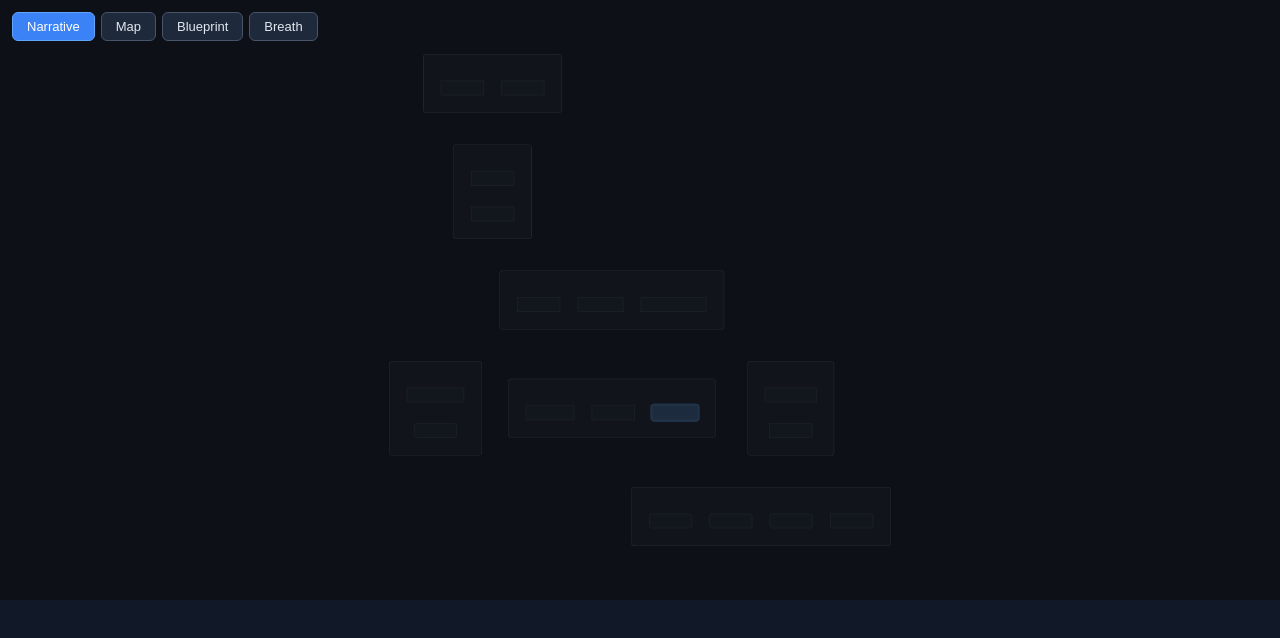
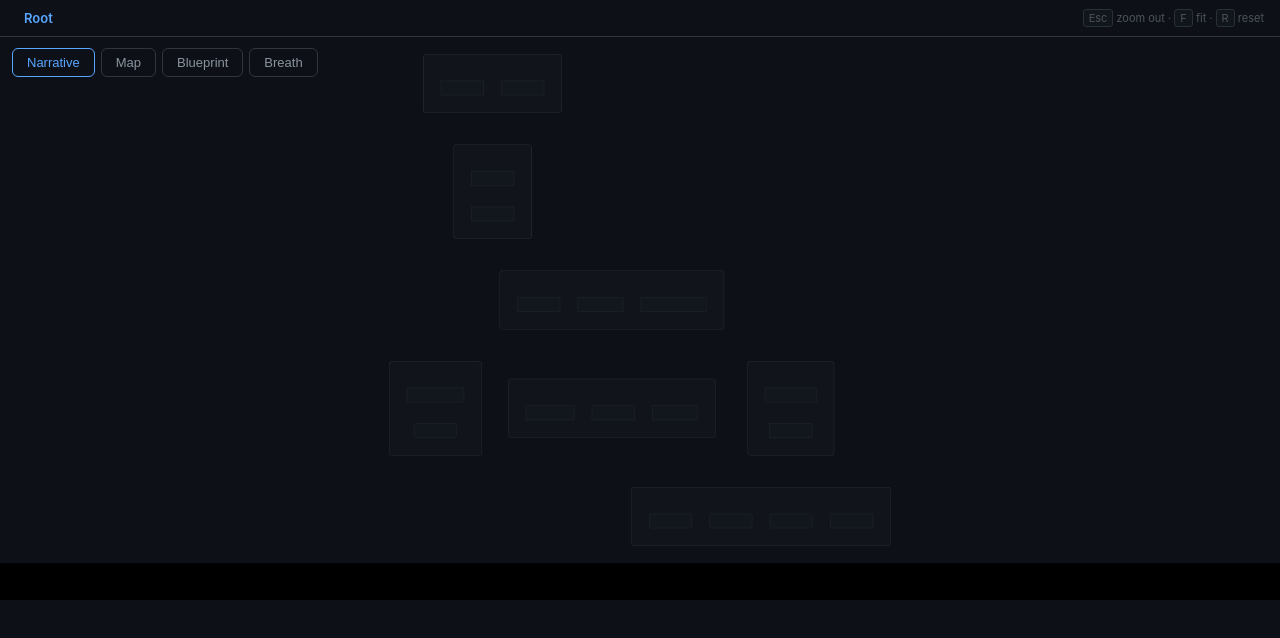
Before and after one commit to ArunJRK/mermaid-render, a website built with Vite: page packages/core/dev/index.html in a window 1280 px wide. Built offline with nearby package versions, Linux system fonts and the light colour scheme; animation ran at ten frames a second.

Commit message:
feat: breadcrumb bar, fold indicators, semantic zoom
Breadcrumb bar:
- HTML overlay div above canvas with clickable path segments
- Format: Root > API Layer > Auth Service (each segment clickable)
- Theme-aware: adapts colors to current philosophy automatically
- Shows keyboard hints (Esc/F/R)

Fold indicators on subgraph containers:
- Chevron (right-pointing collapsed, down-pointing expanded) next to label
- Count badge at top-right showing node count
- Both hidden at zoom < 0.8x (semantic zoom)

Semantic zoom (progressive disclosure):
- < 0.4x: hide node labels, hide edges, subgraphs as solid cards
- 0.4x-0.8x: show node shapes dimmed, no labels, edges fade in
- 0.8x-1.2x: fade in labels (alpha interpolation)
- > 1.2x: full detail

Dev harness:
- Breadcrumb wiring with safe DOM construction (no innerHTML)
- Theme-matching control buttons and breadcrumb styling
- Focus change event logging

Co-Authored-By: Claude Opus 4.6 (1M context) <noreply@anthropic.com>

```diff
--- a/packages/core/dev/index.html
+++ b/packages/core/dev/index.html
@@ -3,21 +3,77 @@
 <head>
   <title>mermaid-render dev</title>
   <style>
-    body { margin: 0; background: #111827; font-family: Inter, system-ui, sans-serif; }
-    canvas { width: 100vw; height: 100vh; display: block; }
+    body { margin: 0; background: #0d1117; font-family: Inter, system-ui, sans-serif; }
+    canvas { width: 100vw; height: calc(100vh - 36px); display: block; }
+
+    #breadcrumb {
+      position: fixed;
+      top: 0;
+      left: 0;
+      right: 0;
+      height: 36px;
+      z-index: 20;
+      display: flex;
+      align-items: center;
+      padding: 0 16px;
+      background: #0d1117;
+      border-bottom: 1px solid #30363d;
+      font-size: 13px;
+      color: #8b949e;
+      gap: 0;
+      transition: background 0.3s, border-color 0.3s;
+    }
+    #breadcrumb .segment {
+      cursor: pointer;
+      padding: 4px 8px;
+      border-radius: 4px;
+      transition: color 0.15s, background 0.15s;
+    }
+    #breadcrumb .segment:hover {
+      background: rgba(255, 255, 255, 0.08);
+    }
+    #breadcrumb .segment.current {
+      color: #58a6ff;
+      font-weight: 600;
+    }
+    #breadcrumb .separator {
+      margin: 0 2px;
+      opacity: 0.4;
+      user-select: none;
+    }
+    #breadcrumb .hint {
+      margin-left: auto;
+      font-size: 11px;
+      opacity: 0.5;
+    }
+    #breadcrumb .hint kbd {
+      display: inline-block;
+      padding: 1px 5px;
+      border: 1px solid #484f58;
+      border-radius: 3px;
+      background: #161b22;
+      font-family: inherit;
+      font-size: 11px;
+    }
+
     #controls {
-      position: fixed; top: 12px; left: 12px; z-index: 10;
+      position: fixed; top: 48px; left: 12px; z-index: 10;
       display: flex; gap: 6px; flex-wrap: wrap;
     }
     #controls button {
-      padding: 6px 14px; border: 1px solid #475569; border-radius: 6px;
-      background: #1e293b; color: #e2e8f0; font-size: 13px; cursor: pointer;
+      padding: 6px 14px; border: 1px solid #30363d; border-radius: 6px;
+      background: #161b22; color: #8b949e; font-size: 13px; cursor: pointer;
+      transition: background 0.2s, border-color 0.2s, color 0.2s;
     }
-    #controls button:hover { background: #334155; }
-    #controls button.active { background: #3b82f6; border-color: #60a5fa; color: #fff; }
+    #controls button:hover { background: #21262d; color: #e6edf3; }
+    #controls button.active { background: #161b22; border-color: #58a6ff; color: #58a6ff; }
   </style>
 </head>
 <body>
+  <div id="breadcrumb">
+    <span class="segment current">Root</span>
+    <span class="hint"><kbd>Esc</kbd> zoom out &middot; <kbd>F</kbd> fit &middot; <kbd>R</kbd> reset</span>
+  </div>
   <div id="controls">
     <button data-layout="narrative" class="active">Narrative</button>
     <button data-layout="map">Map</button>
--- a/packages/core/dev/main.ts
+++ b/packages/core/dev/main.ts
@@ -1,6 +1,7 @@
 import { MermaidRenderer } from '../src/index'
 
 const canvas = document.getElementById('canvas') as HTMLCanvasElement
+const breadcrumbEl = document.getElementById('breadcrumb') as HTMLDivElement
 const renderer = new MermaidRenderer()
 
 const DIAGRAM = `graph TD
@@ -70,7 +71,96 @@ const DIAGRAM = `graph TD
         Queue
     end`
 
+// Theme colors for dynamic breadcrumb/control styling
+const THEME_STYLES: Record<string, {
+  bg: string; text: string; accent: string; border: string; bodyBg: string
+}> = {
+  narrative: { bg: '#0d1117', text: '#8b949e', accent: '#58a6ff', border: '#30363d', bodyBg: '#0d1117' },
+  map:       { bg: '#1a1a2e', text: '#7a7a9e', accent: '#e94560', border: '#0f3460', bodyBg: '#1a1a2e' },
+  blueprint: { bg: '#0a192f', text: '#8892b0', accent: '#64ffda', border: '#233554', bodyBg: '#0a192f' },
+  breath:    { bg: '#111111', text: '#888888', accent: '#ffffff', border: '#333333', bodyBg: '#111111' },
+}
+
 let currentLayout = 'narrative'
+
+function applyThemeStyles(layout: string) {
+  const s = THEME_STYLES[layout] ?? THEME_STYLES.narrative
+
+  // Breadcrumb bar
+  breadcrumbEl.style.background = s.bg
+  breadcrumbEl.style.borderColor = s.border
+  breadcrumbEl.style.color = s.text
+
+  // Body background
+  document.body.style.background = s.bodyBg
+
+  // Control buttons
+  document.querySelectorAll<HTMLButtonElement>('#controls button').forEach(btn => {
+    const isActive = btn.getAttribute('data-layout') === layout
+    btn.style.background = s.bg
+    btn.style.borderColor = isActive ? s.accent : s.border
+    btn.style.color = isActive ? s.accent : s.text
+    btn.classList.toggle('active', isActive)
+  })
+}
+
+function createSpan(className: string, text: string, style?: Record<string, string>): HTMLSpanElement {
+  const el = document.createElement('span')
+  el.className = className
+  el.textContent = text
+  if (style) {
+    for (const [k, v] of Object.entries(style)) {
+      el.style.setProperty(k, v)
+    }
+  }
+  return el
+}
+
+function updateBreadcrumb(segments: Array<{ id: string | null; label: string }>) {
+  const s = THEME_STYLES[currentLayout] ?? THEME_STYLES.narrative
+
+  // Clear existing content
+  while (breadcrumbEl.firstChild) {
+    breadcrumbEl.removeChild(breadcrumbEl.firstChild)
+  }
+
+  // Build breadcrumb using safe DOM methods
+  segments.forEach((seg, i) => {
+    if (i > 0) {
+      const sep = createSpan('separator', '>')
+      breadcrumbEl.appendChild(sep)
+    }
+    const isCurrent = i === segments.length - 1
+    const cls = isCurrent ? 'segment current' : 'segment'
+    const segEl = createSpan(cls, seg.label, isCurrent ? { color: s.accent } : undefined)
+    segEl.setAttribute('data-depth', String(i))
+    segEl.addEventListener('click', () => {
+      renderer.focusTo(i)
+    })
+    breadcrumbEl.appendChild(segEl)
+  })
+
+  // Add the hint
+  const hint = document.createElement('span')
+  hint.className = 'hint'
+
+  const escKbd = document.createElement('kbd')
+  escKbd.textContent = 'Esc'
+  hint.appendChild(escKbd)
+  hint.appendChild(document.createTextNode(' zoom out \u00B7 '))
+
+  const fKbd = document.createElement('kbd')
+  fKbd.textContent = 'F'
+  hint.appendChild(fKbd)
+  hint.appendChild(document.createTextNode(' fit \u00B7 '))
+
+  const rKbd = document.createElement('kbd')
+  rKbd.textContent = 'R'
+  hint.appendChild(rKbd)
+  hint.appendChild(document.createTextNode(' reset'))
+
+  breadcrumbEl.appendChild(hint)
+}
 
 async function loadWithLayout(layout: string) {
   currentLayout = layout
@@ -78,13 +168,17 @@ async function loadWithLayout(layout: string) {
   const result = await renderer.load(source)
   console.log(`[${layout}]`, result.success ? 'OK' : 'FAIL', `${result.graph?.nodes.size ?? 0} nodes, ${result.graph?.subgraphs.size ?? 0} subgraphs`)
 
-  document.querySelectorAll('#controls button').forEach(btn => {
-    btn.classList.toggle('active', btn.getAttribute('data-layout') === layout)
-  })
+  applyThemeStyles(layout)
 }
 
 async function main() {
   await renderer.mount(canvas)
+
+  // Wire breadcrumb updates
+  renderer.onBreadcrumbChange = (segments) => {
+    updateBreadcrumb(segments)
+  }
+
   await loadWithLayout('narrative')
 
   document.querySelectorAll('#controls button').forEach(btn => {
@@ -96,6 +190,7 @@ async function main() {
 
   renderer.on('node:click', (e) => console.log('Click:', (e as any).nodeId))
   renderer.on('fold:change', (id, c) => console.log('Fold:', id, c))
+  renderer.on('focus:change', (id, stack) => console.log('Focus:', id, stack))
   renderer.on('error', (err) => console.error('Error:', err))
 }
 
```
